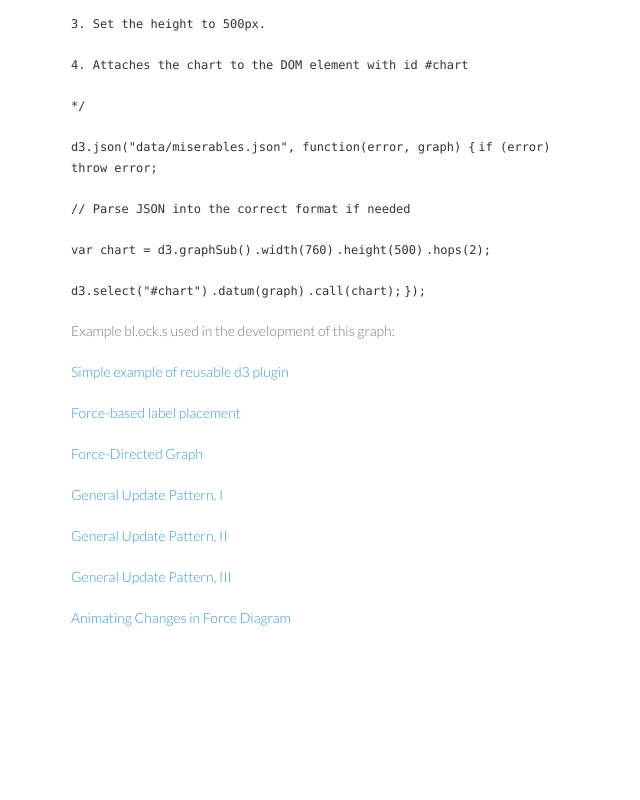
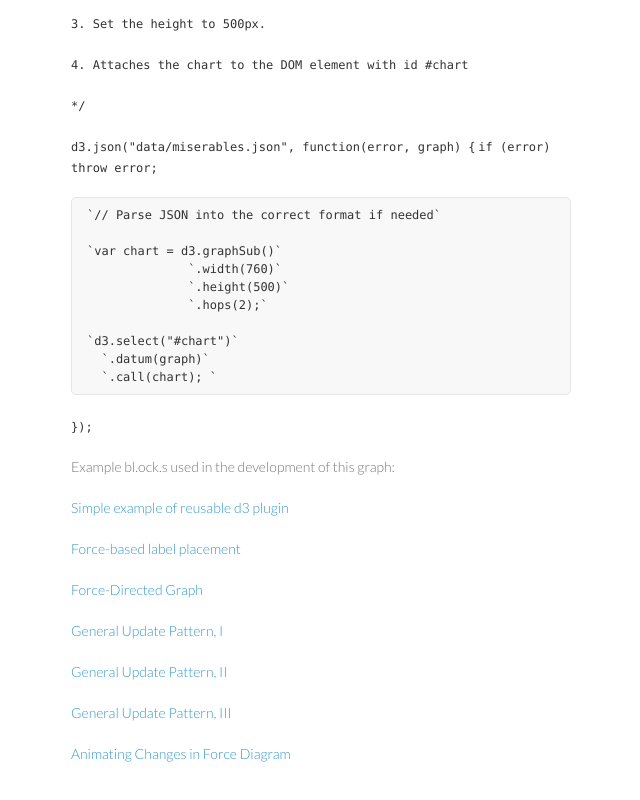
Before and after one commit to TimeBandit/graph-sub, a plain HTML site: page index.html in a window 1280 px wide. Shown: the part 826-1626 px from the top of the page, without its empty margins (499-1139 px from the left). Before the commit the page ends 1524 px from the top, so only its background shows below. Drawn offline with Linux system fonts and the light colour scheme.

```diff
--- a/index.html
+++ b/index.html
@@ -73,19 +73,21 @@ More information on d3s' force layouts can be found <a href="https://github.com/
 <p><code>*/</code></p>
 
 <p><code>d3.json("data/miserables.json", function(error, graph) {</code>
-  <code>if (error) throw error;</code></p>
+    <code>if (error) throw error;</code></p>
 
-<p><code>// Parse JSON into the correct format if needed</code></p>
+<pre><code>`// Parse JSON into the correct format if needed`
 
-<p><code>var chart = d3.graphSub()</code>
-                <code>.width(760)</code>
-                <code>.height(500)</code>
-                <code>.hops(2);</code></p>
+`var chart = d3.graphSub()`
+              `.width(760)`
+              `.height(500)`
+              `.hops(2);`
 
-<p><code>d3.select("#chart")</code>
-    <code>.datum(graph)</code>
-    <code>.call(chart);</code>
-<code>});</code></p>
+`d3.select("#chart")`
+  `.datum(graph)`
+  `.call(chart); `
+</code></pre>
+
+<p><code>});</code></p>
 
 <p>Example bl.ock.s used in the development of this graph:</p>
 
```
Also changed, not shown: params.json (+1 -1 lines).
